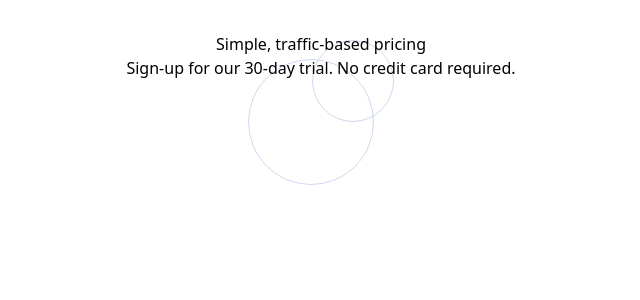
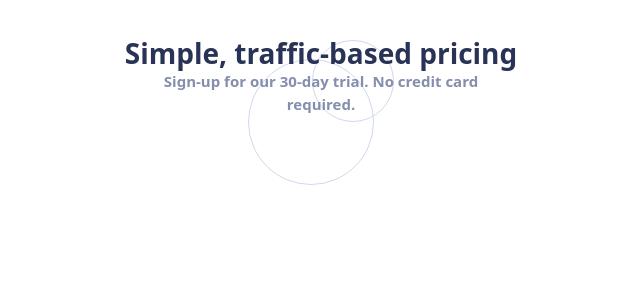
Before and after one commit to sheikhfarook/interactive-pricing-component, a React (Vite) app: page / in a window 1280 px wide. Shown: the top 300 px of the page, without its empty margins (319-959 px from the left). Built offline with nearby package versions, Linux system fonts and the light colour scheme.

Commit message:
styling the bg images

```diff
--- a/src/components/header/trail.jsx
+++ b/src/components/header/trail.jsx
@@ -1,9 +1,13 @@
 const Trail = () => {
   return (
     <div className="circle_ring">
-      <div>
-        <div>Simple, traffic-based pricing</div>
-        <div>Sign-up for our 30-day trial. No credit card required. </div>
+      <div className="items-center justify-center">
+        <div className="w-[394px] h-[38px] m-auto text-[#293356] text-[28px] font-[800]  ">
+          Simple, traffic-based pricing
+        </div>
+        <div className="w-[370px] h-[21px] text-[15px] font-[600] m-auto text-[#848ead]">
+          Sign-up for our 30-day trial. No credit card required.{" "}
+        </div>
       </div>
     </div>
   );
```
